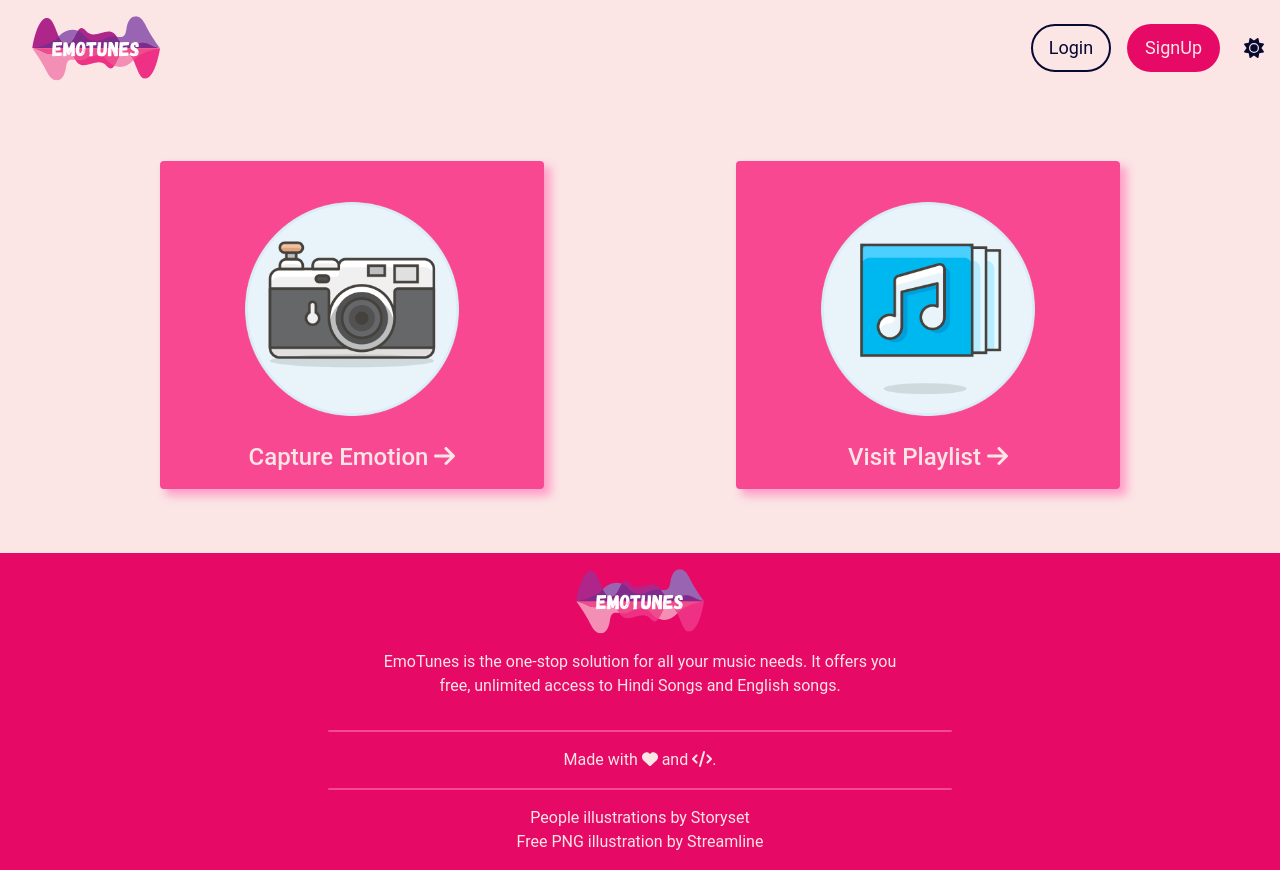
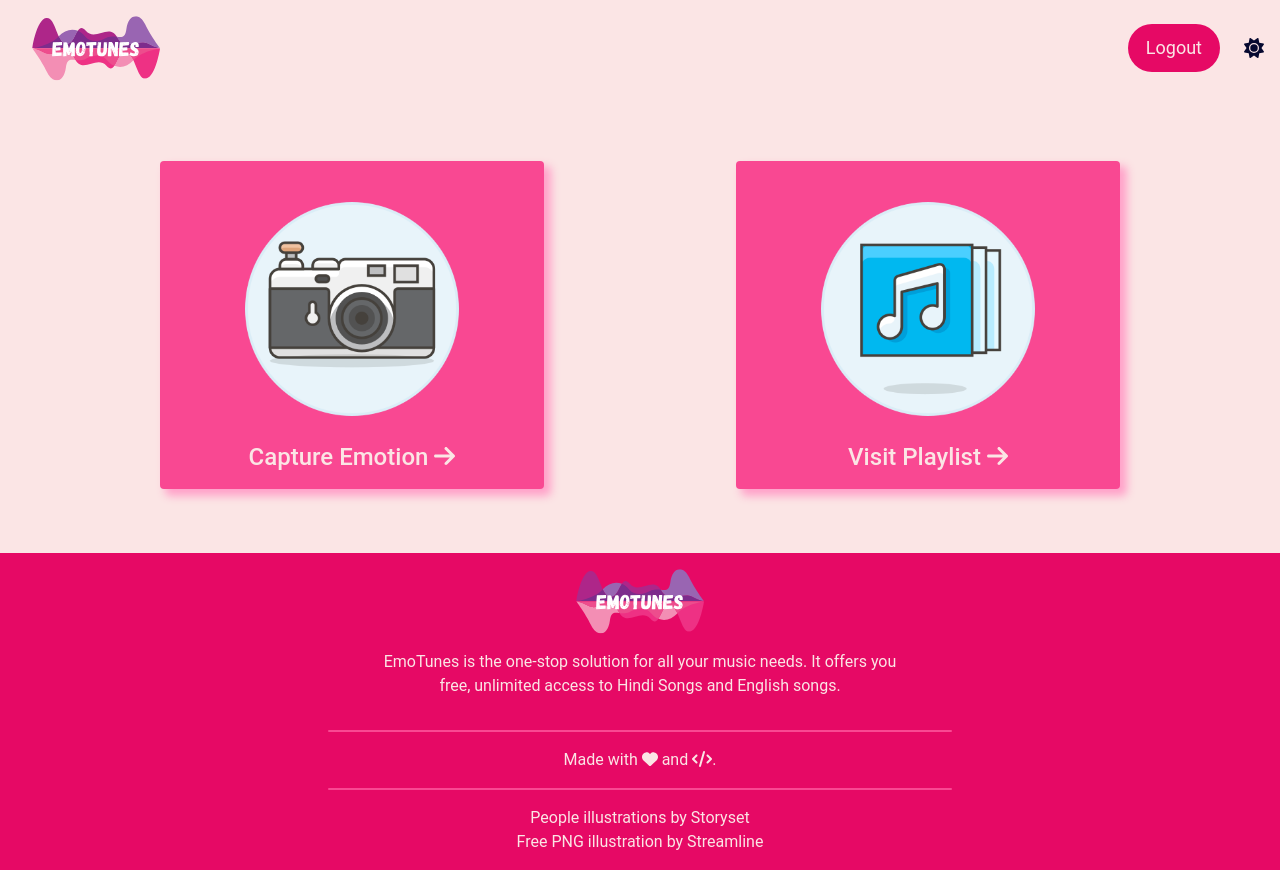
Before and after one commit to Varun-28/EmoTunes, a React (Create React App) app in the folder client/: page /choice in a window 1280 px wide. Built offline with nearby package versions, Linux system fonts and the light colour scheme; sample sign-in values are in the browser's storage; what react-alert-template-basic would draw is missing.

Commit message:
add: page-not-found and private routes

```diff
--- a/client/src/App.js
+++ b/client/src/App.js
@@ -1,38 +1,24 @@
-import './App.css';
-import {Routes, Route} from "react-router-dom";
-import {Navbar} from "./components/Navbar";
-import {Footer} from "./components/Footer";
-import {Home} from "./pages/home/Home.jsx";
-import {Choice} from "./pages/choice/Choice.jsx";
-import {Login} from "./pages/login/Login.jsx";
-import {Signup} from "./pages/signup/Signup.jsx";
-import {useTheme} from "./Context/theme-context";
-import {Capture} from "./pages/capture/Capture.jsx";
-import { Playlist } from './pages/playlist/Playlist';
-import { AdminLogin } from "./pages/admin/AdminLogin.jsx";
-import { AdminManagement } from "./pages/adminManage/AdminManagement.jsx";
+import "./App.css";
+import { useTheme } from "./Context/theme-context";
+import { Navbar, Footer, EmoTunesRoutes } from "./components/Components";
 
 function App() {
-  const {theme} = useTheme();
+  const { theme } = useTheme();
   return (
-    <div className="App flex flex-col min-h-screen"
-    style={{backgroundColor: theme.mode.bgColor, color:theme.mode.primaryColor}}>
-      <div className='header'>
+    <div
+      className="App flex flex-col min-h-screen"
+      style={{
+        backgroundColor: theme.mode.bgColor,
+        color: theme.mode.primaryColor,
+      }}
+    >
+      <div className="header">
         <Navbar />
       </div>
-      <div className='main flex-grow'>
-        <Routes>
-          <Route path='/' element={<Home />}/>
-          <Route path='/choice' element={<Choice />}/>
-          <Route path='/choice/capture' element={<Capture />}/>
-          <Route path='/choice/playlist' element={<Playlist />}/>
-          <Route path='/login' element={<Login />}/>
-          <Route path='/signup' element={<Signup />}/>
-          <Route path='/adminlogin' element={<AdminLogin />}/>
-          <Route path='/adminlogin/manage' element={<AdminManagement />}/>
-        </Routes>
+      <div className="main flex-grow">
+        <EmoTunesRoutes />
       </div>
-      <div className='footer'>
+      <div className="footer">
         <Footer />
       </div>
     </div>
--- a/client/src/Stylesheets/components.css
+++ b/client/src/Stylesheets/components.css
@@ -11,3 +11,7 @@
     place-items: center;
     overflow: show;
 }
+
+.page-not-found{
+    margin-top: -2rem;
+}
--- /dev/null
+++ b/client/src/components/Components.js
@@ -0,0 +1,5 @@
+export { Navbar } from "./Navbar.jsx";
+export { Footer } from "./Footer.jsx";
+export { RequiresAuth } from "./RequiresAuth";
+export { EmoTunesRoutes } from "./EmoTunesRoutes";
+export { PageNotFound } from "./PageNotFound";
--- /dev/null
+++ b/client/src/components/EmoTunesRoutes.jsx
@@ -0,0 +1,38 @@
+import { Routes, Route } from "react-router-dom";
+import { RequiresAuth, PageNotFound } from "./Components.js";
+import { Choice, Capture, Playlist, Home, Login, Signup } from "../pages/Pages";
+
+export function EmoTunesRoutes() {
+    return (
+      <Routes>
+        <Route path="/" element={<Home />} />
+        <Route path="/login" element={<Login />} />
+        <Route path="/signup" element={<Signup />} />
+        <Route
+          path="/choice"
+          element={
+            <RequiresAuth>
+              <Choice />
+            </RequiresAuth>
+          }
+        />
+        <Route
+          path="/choice/capture"
+          element={
+            <RequiresAuth>
+              <Capture />
+            </RequiresAuth>
+          }
+        />
+        <Route
+          path="/choice/playlist"
+          element={
+            <RequiresAuth>
+              <Playlist />
+            </RequiresAuth>
+          }
+        />
+        <Route path="*" element={<PageNotFound />} />
+      </Routes>
+    );
+  }
--- a/client/src/components/Navbar.jsx
+++ b/client/src/components/Navbar.jsx
@@ -2,12 +2,19 @@ import React from "react";
 import Logo from "../assets/emotunes-logo.svg";
 import { FontAwesomeIcon } from "@fortawesome/react-fontawesome";
 import { faSun, faMoon } from "@fortawesome/free-solid-svg-icons";
-import { Link } from "react-router-dom";
+import { Link, useNavigate } from "react-router-dom";
 import "../Stylesheets/Navbar.css";
 import { useTheme } from "../Context/theme-context";
 
 function Navbar() {
   const { theme, themeHandler } = useTheme();
+  const token = localStorage.getItem("token");
+  const navigate = useNavigate();
+
+  const logoutHandler = () => {
+	  localStorage.clear();
+	  navigate("/");
+  }
 
   return (
     <div className="navbar p-4">
@@ -15,6 +22,7 @@ function Navbar() {
         <Link to="/" className="mr-auto">
           <img className="logo-img w-40" src={Logo} alt="logo-for-app" />
         </Link>
+        {!token ? (
           <ul className="flex items-center gap-x-2 mr-2 text-sm md:text-lg md:mr-6 md:gap-x-4">
             <li className="nav-link border-solid border-2 rounded-3xl border-current px-4 py-2">
               <Link to="/login">Login</Link>
@@ -29,6 +37,20 @@ function Navbar() {
               <Link to="/signup">SignUp</Link>
             </li>
           </ul>
+        ) : (
+          <ul className="flex items-center gap-x-2 mr-2 text-sm md:text-lg md:mr-6 md:gap-x-4">
+            <li
+              className="nav-link border-solid border-2 rounded-3xl border-transparent px-4 py-2"
+              style={{
+                backgroundColor: `${theme.mode.secondaryColor}`,
+                color: `${theme.mode.bgColor}`,
+              }}
+            >
+              <button onClick={logoutHandler}>Logout</button>
+            </li>
+          </ul>
+        )}
+
         <button className="btn-theme text-lg md:text-xl" onClick={themeHandler}>
           <FontAwesomeIcon icon={theme.isLight ? faSun : faMoon} />
         </button>
--- /dev/null
+++ b/client/src/components/PageNotFound.js
@@ -0,0 +1,20 @@
+import React from "react";
+import { Link } from "react-router-dom";
+import pageNotFound from "../assets/404_page.png";
+import "../Stylesheets/components.css";
+
+function PageNotFound() {
+  return (
+    <div>
+      <Link to="/" className="flex items-center justify-center">
+        <img
+          className="page-not-found w-4/5 md:w-2/5"
+          src={pageNotFound}
+          alt="page-not-found"
+        />
+      </Link>
+    </div>
+  );
+}
+
+export { PageNotFound };
--- /dev/null
+++ b/client/src/components/RequiresAuth.js
@@ -0,0 +1,11 @@
+import { Navigate, useLocation } from "react-router-dom";
+
+export function RequiresAuth({ children }) {
+  const token = localStorage.getItem("token");
+  const location = useLocation();
+  return token ? (
+    children
+  ) : (
+    <Navigate to="/login" state={{ from: location }} replace />
+  );
+}
--- /dev/null
+++ b/client/src/pages/Pages.js
@@ -0,0 +1,6 @@
+export {Choice} from "./choice/Choice.jsx";
+export {Capture} from "./capture/Capture.jsx";
+export {Playlist} from "./playlist/Playlist.jsx";
+export {Home} from "./home/Home.jsx";
+export {Login} from "./login/Login.jsx";
+export {Signup} from  "./signup/Signup.jsx";
```
Also changed, not shown: client/src/assets/404_page.png (added). Lines whose indentation alone changed are shown as unchanged.
